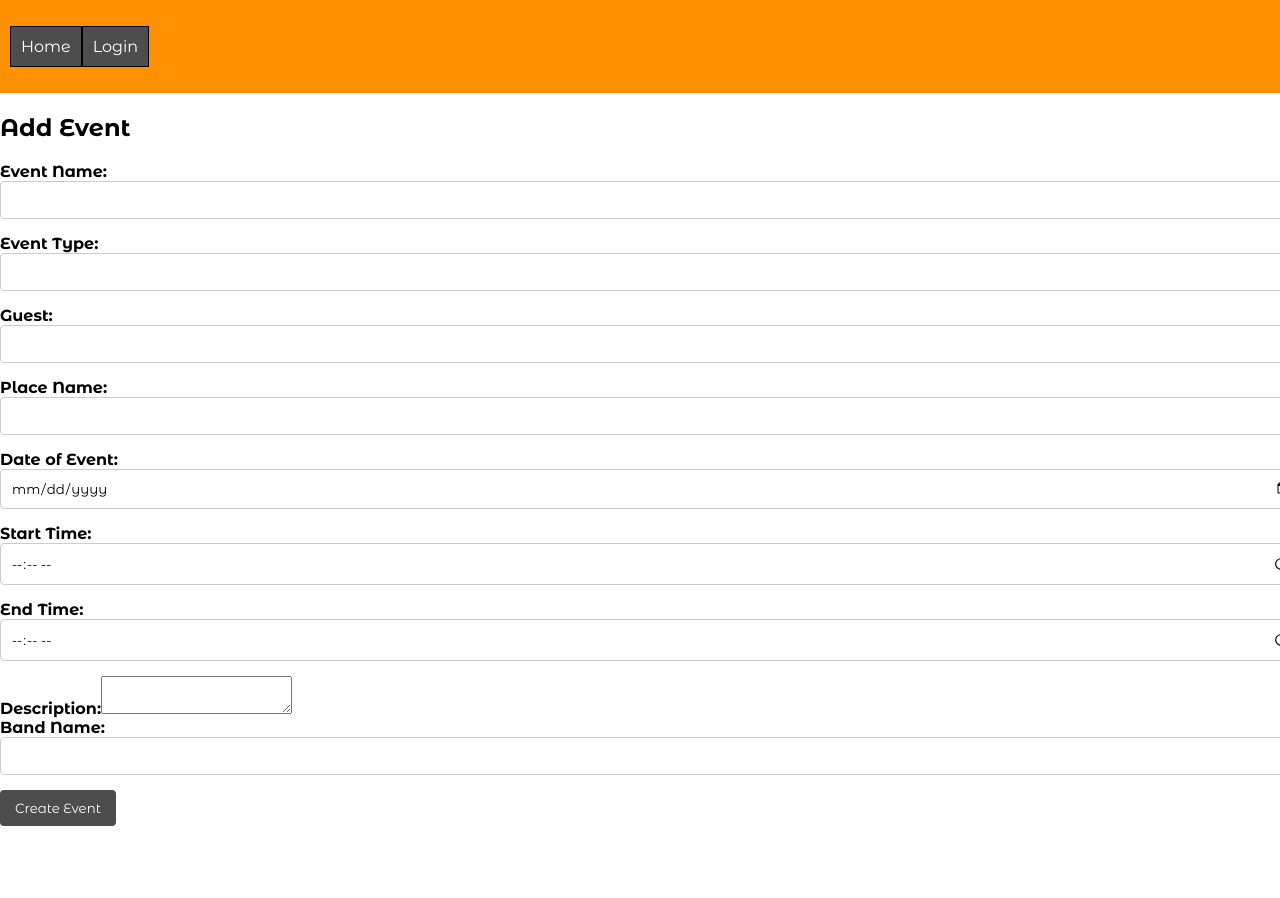
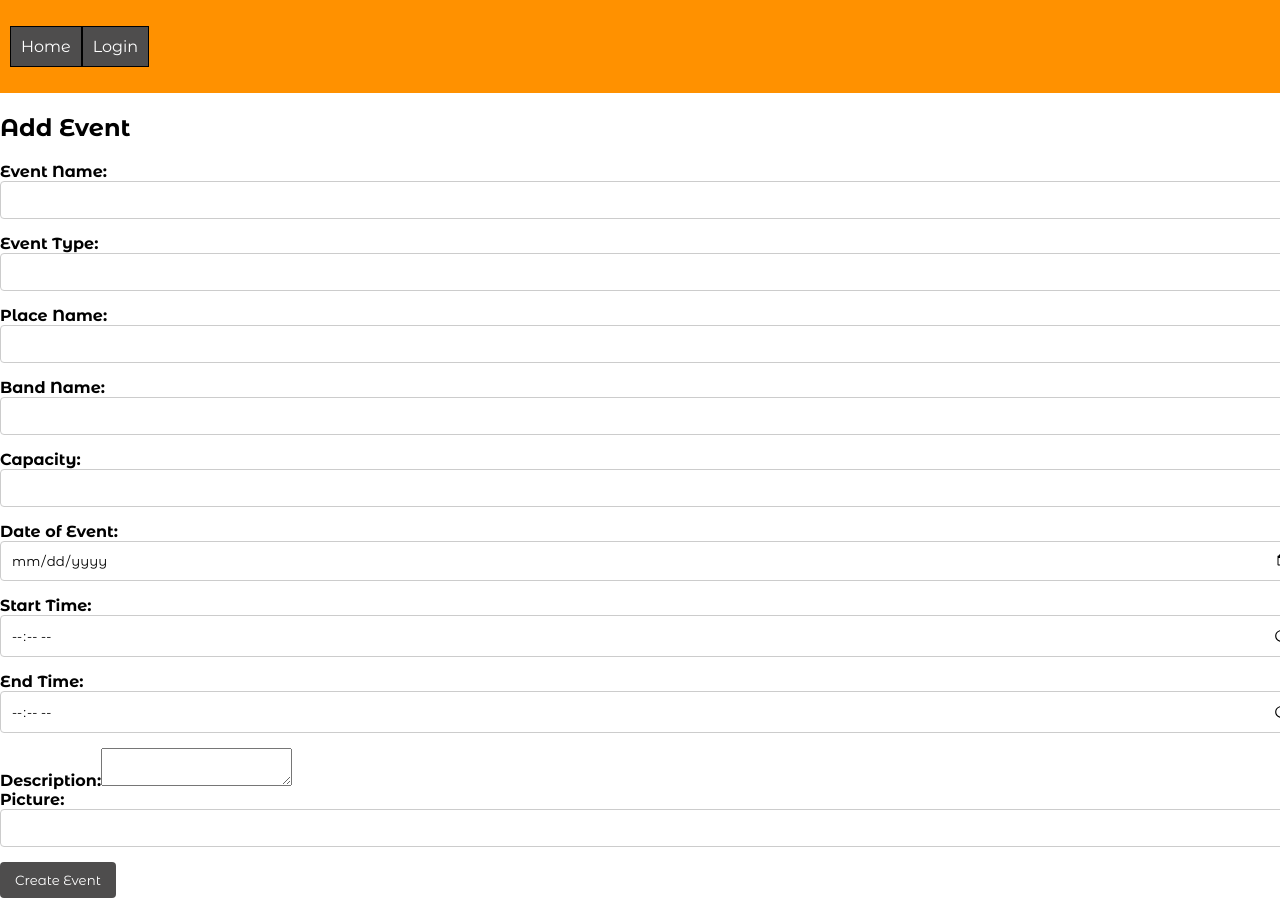
Before and after one commit to Luisrc91/eventPlanner_frontend, a React (Create React App) app: page /addEvents in a window 1280 px wide. Shown: the top 898 px of the page. Before the commit the page ends 826 px from the top, so only its background shows below. Built offline with nearby package versions, Linux system fonts and the light colour scheme.

Commit message:
arrange event form

```diff
--- a/src/Pages/EventPages/NewEvent.tsx
+++ b/src/Pages/EventPages/NewEvent.tsx
@@ -46,7 +46,10 @@ const EventForm: React.FC = () => {
         body: JSON.stringify(event),
       };
 
-      const response = await fetch("http://localhost:5000/events", requestOptions);
+      const response = await fetch(
+        "http://localhost:5000/events",
+        requestOptions
+      );
       const data = await response.json();
       console.log(data);
 
@@ -87,16 +90,7 @@ const EventForm: React.FC = () => {
             onChange={(e) => setEvent({ ...event, event_type: e.target.value })}
           />
         </div>
-        <div>
-          <label htmlFor="guest">Guest:</label>
-          <input
-            type="number"
-            id="guest"
-            name="guest"
-            value={event.guest || ""}
-            onChange={(e) => setEvent({ ...event, guest: e.target.value })}
-          />
-        </div>
+
         <div>
           <label htmlFor="place_name">Place Name:</label>
           <input
@@ -105,6 +99,26 @@ const EventForm: React.FC = () => {
             name="place_name"
             value={event.place_name}
             onChange={(e) => setEvent({ ...event, place_name: e.target.value })}
+          />
+        </div>
+        <div>
+          <label htmlFor="band_name">Band Name:</label>
+          <input
+            type="text"
+            id="band_name"
+            name="band_name"
+            value={event.band_name}
+            onChange={(e) => setEvent({ ...event, band_name: e.target.value })}
+          />
+        </div>
+        <div>
+          <label htmlFor="capacity">Capacity:</label>
+          <input
+            type="number"
+            id="guest"
+            name="capacity"
+            value={event.guest || ""}
+            onChange={(e) => setEvent({ ...event, guest: e.target.value })}
           />
         </div>
         <div>
@@ -150,26 +164,17 @@ const EventForm: React.FC = () => {
             }
           ></textarea>
         </div>
+
         <div>
-          <label htmlFor="band_name">Band Name:</label>
-          <input
-            type="text"
-            id="band_name"
-            name="band_name"
-            value={event.band_name}
-            onChange={(e) => setEvent({ ...event, band_name: e.target.value })}
-          />
-        </div>
-        {/* <div>
           <label htmlFor="picture">Picture:</label>
           <input
-            type="file"
+            type="input"
             id="picture"
             name="picture"
             value={event.picture}
             onChange={(e) => setEvent({ ...event, picture: e.target.value })}
           />
-        </div> */}
+        </div>
         <button type="submit">Create Event</button>
       </form>
     </div>
```
